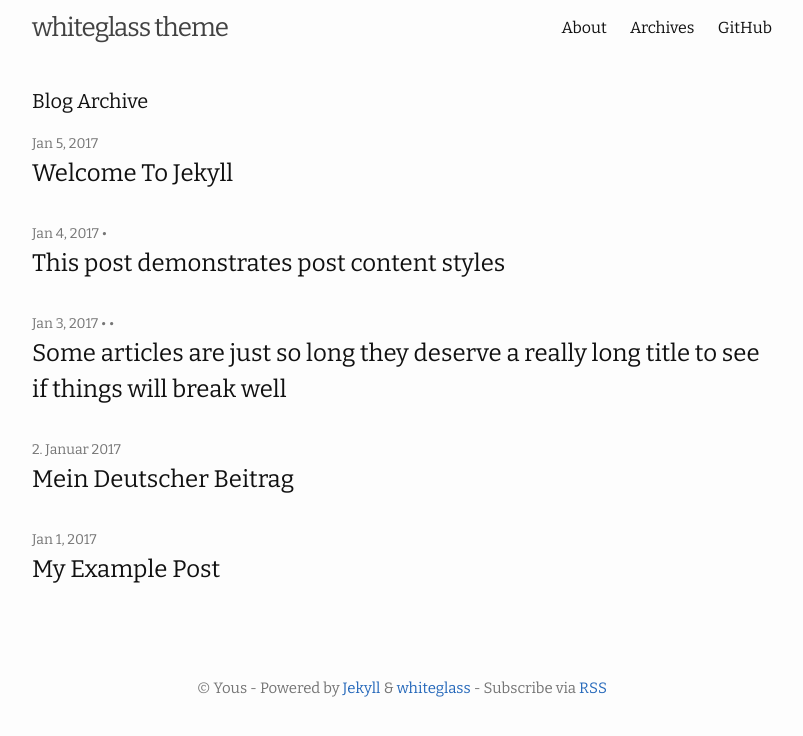
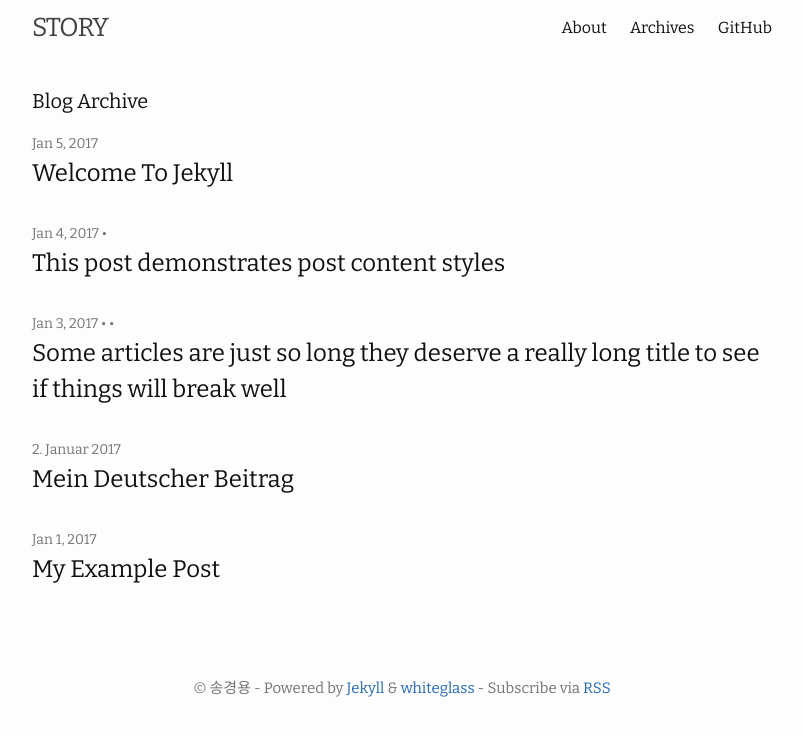
Before and after one commit to Song-KyeongYong/Song-KyeongYong.github.io, a Jekyll site: the page built from archives.md, in a window 1280 px wide. Shown: the top 736 px of the page, without its empty margins (238-1041 px from the left). Built offline with Jekyll 4.4.1, drawn with Linux system fonts in a browser that asks for light colours.

Commit message:
customized

```diff
--- a/_config.yml
+++ b/_config.yml
@@ -13,9 +13,9 @@
 # you will see them accessed via {{ site.title }}, {{ site.author }}, and so on.
 # You can create any custom variable you would like, and they will be accessible
 # in the templates via {{ site.myvariable }}.
-title: whiteglass theme
-author: Yous
-description: Minimal, responsive Jekyll theme for hackers.
+title: STORY
+author: 송경용
+description: ""
 baseurl: "" # the subpath of your site, e.g. /blog
 url: "https://song-kyeongyong.github.io" # the base hostname & protocol for your site, e.g. http://example.com
 lang: en
--- a/_data/navigation.yml
+++ b/_data/navigation.yml
@@ -6,4 +6,4 @@ main:
   - title: "Archives"
     url: /archives/
   - title: "GitHub"
-    url: https://github.com/yous/whiteglass
+    url: https://github.com/Song-KyeongYong
```
Also changed, not shown: 17 other files.
